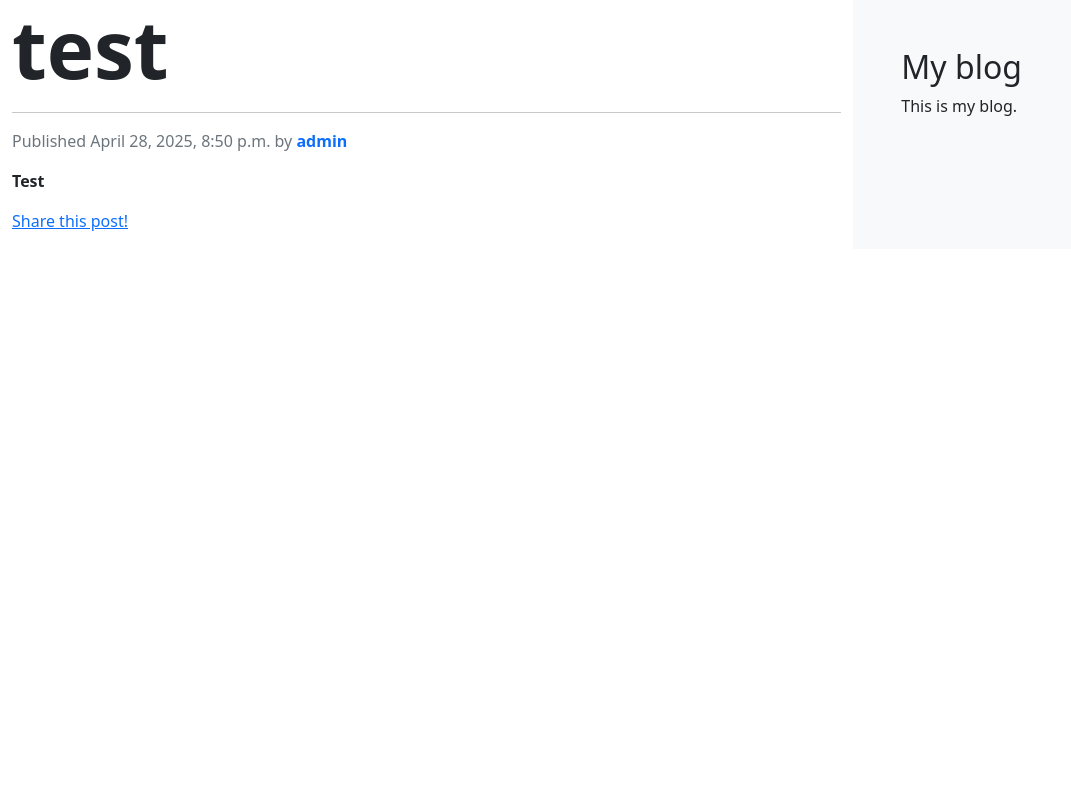
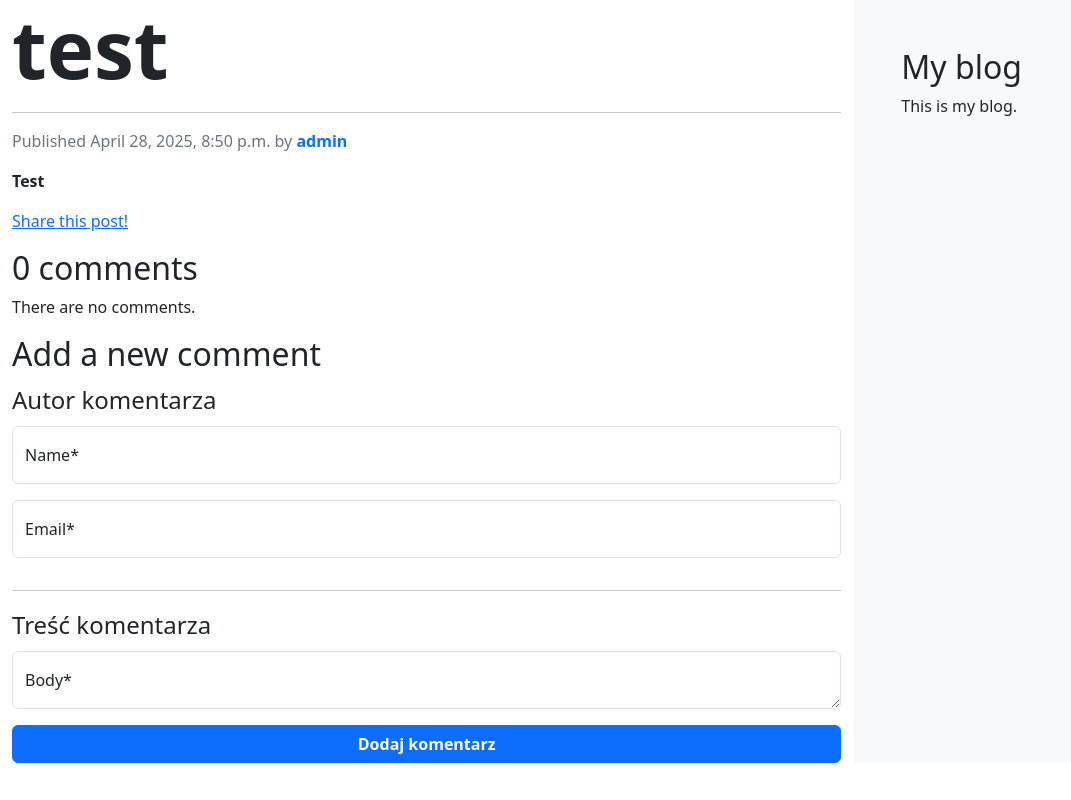
Before and after one commit to dmurawski/blog_render, a Django app: a page that uses project_1/blog/templates/blog/post/detail.html in a window 1280 px wide. Shown: the whole page, without its empty margins (0-1071 px from the left). Run offline with Django 5.2, Linux system fonts and the light colour scheme; data comes from the database, SQL or seed files in the repository; both versions use the stored data as it was after the commit; some libraries are stand-ins or nearby versions.

Commit message:
end feature comment system

```diff
--- a/project_1/blog/forms.py
+++ b/project_1/blog/forms.py
@@ -1,9 +1,11 @@
 from crispy_bootstrap5.bootstrap5 import FloatingField
-from crispy_forms.bootstrap import Field, Tab, TabHolder
+from crispy_forms.bootstrap import Field
 from crispy_forms.helper import FormHelper
 from crispy_forms.layout import HTML, Div, Field, Fieldset, Layout, Submit
 from django import forms
 from django.urls import reverse
+
+from .models import Comment
 
 
 class EmailPostForm(forms.Form):
@@ -43,8 +45,46 @@ class EmailPostForm(forms.Form):
             HTML("<hr>"),
             Fieldset(
                 "Wiadomość",  # Trzecia sekcja
-                Field("comments", label="", rows="5", cols="0"),
+                Field("comments", rows="5", cols="0"),
                 cols="12",
             ),
             Submit("submit", "Send e-mail", css_class="btn btn-primary col-12 fw-bold"),
         )
+
+
+class CommentForm(forms.ModelForm):
+    class Meta:
+        model = Comment
+        fields = ("name", "email", "body")
+
+    def __init__(self, *args, **kwargs):
+        post_id = kwargs.pop("post_id", None)
+        super().__init__(*args, **kwargs)
+
+        self.helper = FormHelper()
+        self.helper.form_method = "post"
+
+        if post_id:
+            self.helper.form_action = reverse(
+                "blog:post_comment", kwargs={"post_id": post_id}
+            )
+
+        self.helper.form_class = "form-horizontal mt-5"
+        self.helper.label_class = "col-sm-3 col-form-label"
+        self.helper.field_class = "p-2"
+
+        self.helper.layout = Layout(
+            Fieldset(
+                "Autor komentarza",
+                FloatingField("name", placeholder="Your name"),
+                FloatingField("email", placeholder="Your email"),
+            ),
+            HTML("<hr>"),
+            Fieldset(
+                "Treść komentarza",
+                FloatingField("body", placeholder="Napisz coś..."),
+            ),
+            Submit(
+                "submit", "Dodaj komentarz", css_class="btn btn-primary col-12 fw-bold"
+            ),
+        )
--- a/project_1/blog/templates/blog/post/detail.html
+++ b/project_1/blog/templates/blog/post/detail.html
@@ -20,4 +20,25 @@
 <p>
     <a href="{% url 'blog:post_share' post.id %}">Share this post!</a>
 </p>
+{% with comments.count as total_comments %}
+<h2>{{ total_comments }} comment{{ total_comments|pluralize }}</h2>
+{% endwith %}
+{% for comment in comments %}
+<div class="card text-bg-light mb-5">
+    <div class="card-header">
+        <h5 class="card-title">
+            Comment {{ forloop.counter }} by <span class="text-primary fw-semibold">{{ comment.name }}</span>
+            {{ comment.created_at }}
+        </h5>
+    </div>
+    <div class="card-body">
+        <span>
+            {{ comment.body|linebreaks }}
+        </span>
+    </div>
+</div>
+{% empty %}
+<p>There are no comments.</p>
+{% endfor %}
+{% include "blog/post/includes/comment_form.html" %}
 {% endblock content %}
--- /dev/null
+++ b/project_1/blog/templates/blog/post/includes/comment_form.html
@@ -0,0 +1,6 @@
+{% load crispy_forms_tags %}
+<h2>Add a new comment</h2>
+<form method="post" action="{% url 'blog:post_comment' post.id %}">
+    {% csrf_token %}
+    {% crispy form %}
+</form>
--- a/project_1/blog/urls.py
+++ b/project_1/blog/urls.py
@@ -12,4 +12,5 @@ urlpatterns = [
         name="post_detail",
     ),
     path("<int:post_id>/share/", views.post_share, name="post_share"),
+    path("<int:post_id>/comment/", views.post_comment, name="post_comment"),
 ]
--- a/project_1/blog/views.py
+++ b/project_1/blog/views.py
@@ -1,8 +1,9 @@
 from django.core.mail import send_mail
 from django.core.paginator import EmptyPage, PageNotAnInteger, Paginator
 from django.shortcuts import get_object_or_404, render
+from django.views.decorators.http import require_POST
 
-from .forms import EmailPostForm
+from .forms import CommentForm, EmailPostForm
 from .models import Post
 
 
@@ -79,10 +80,36 @@ def post_detail(request, year, month, day, post):
         publish__day=day,
     )
 
-    context = {"post": post}
+    # list of active commnets for post
+
+    comments = post.comments.filter(active=True)
+    form = CommentForm()
+    context = {"post": post, "comments": comments, "form": form}
 
     return render(
         request,
         "blog/post/detail.html",
         context,
     )
+
+
+@require_POST
+def post_comment(request, post_id):
+    post = get_object_or_404(Post, id=post_id, status=Post.Status.PUBLISHED)
+    comment = None
+    form = CommentForm(data=request.POST)
+
+    if form.is_valid():
+        comment = form.save(commit=False)
+        comment.post = post
+        comment.save()
+
+    return render(
+        request,
+        "blog/post/comment.html",
+        {
+            "post": post,
+            "form": form,
+            "comment": comment,
+        },
+    )
```
Also changed, not shown: project_1/blog/templates/blog/post/comment.html (added, +10 -0 lines), project_1/db.sqlite3. Lines whose indentation alone changed are shown as unchanged.
